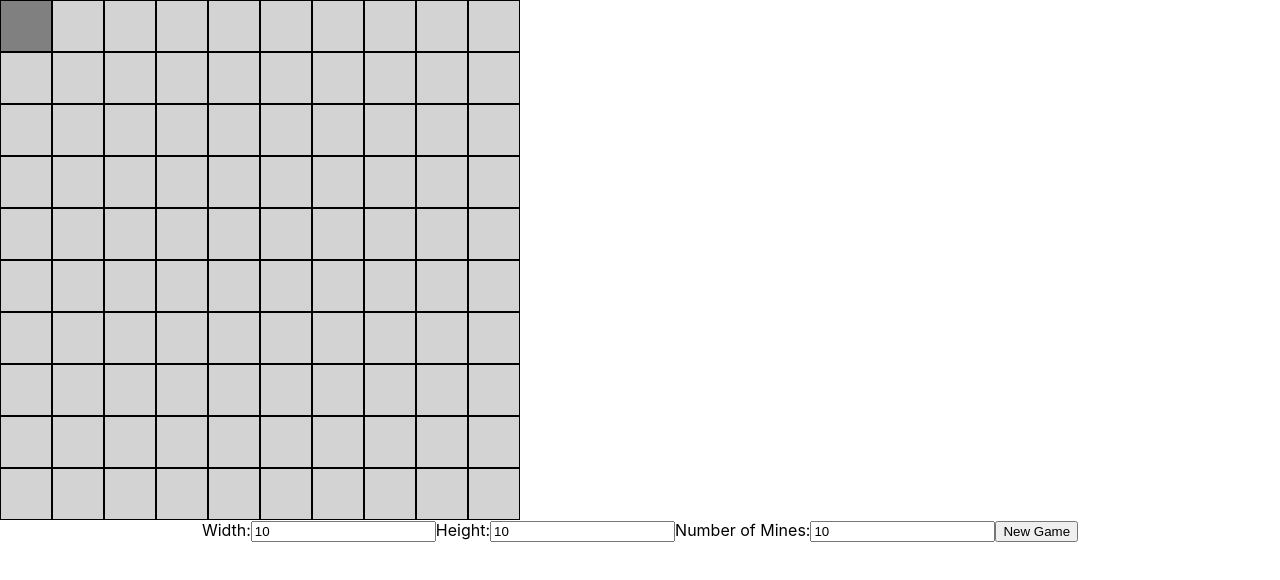
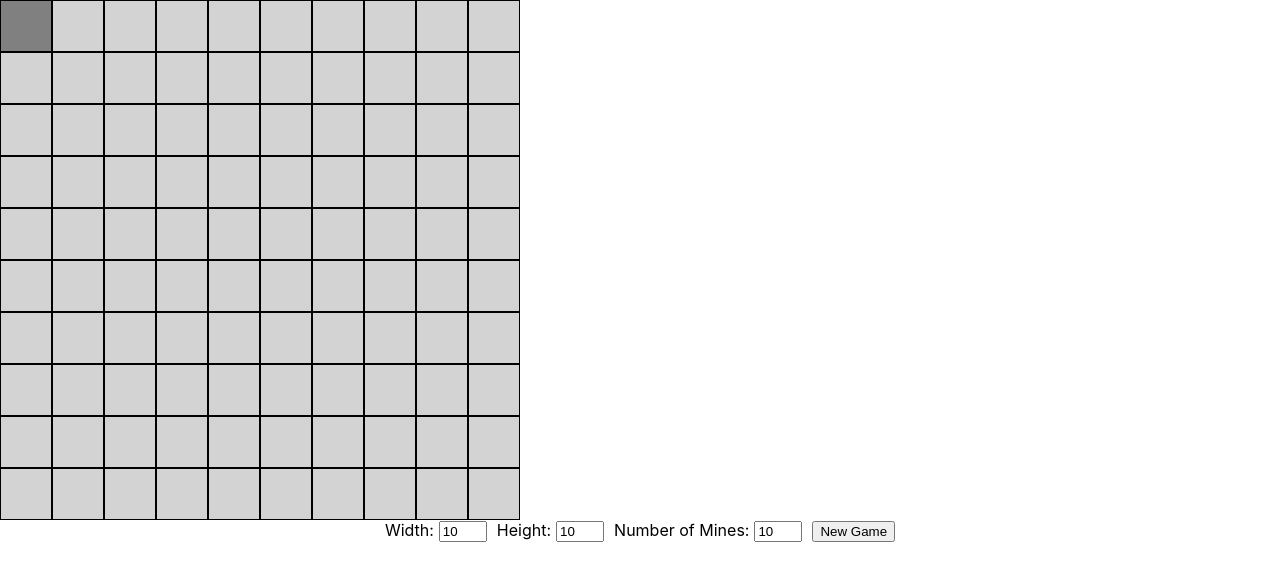
Before and after one commit to AaronE314/MineSweeper, a React (Create React App) app: page / in a window 1280 px wide. Shown: the top 580 px of the page. Built offline with nearby package versions, Linux system fonts and the light colour scheme.

Commit message:
Fixed bug with double click revealing a bomb but not ending the game

```diff
--- a/src/Components/Board.tsx
+++ b/src/Components/Board.tsx
@@ -144,6 +144,10 @@ const Board = ({
     const cell = newBoard[x][y];
     cell.state = State.REVEALED;
 
+    if (checkWinOrLoss(x, y, State.REVEALED)) {
+      return;
+    }
+
     if (!safe || (cell.value === 0 && !cell.isMine)) {
       if (!safe) {
         let flagCount = 0;
--- a/src/Components/Controls.tsx
+++ b/src/Components/Controls.tsx
@@ -1,4 +1,5 @@
 import React, { useState } from "react";
+import "../Styles/Controls.css";
 
 interface Props {
   newGame: Function;
@@ -11,16 +12,30 @@ const Controls = ({ newGame }: Props) => {
 
   return (
     <div>
+      <span>
         Width:
-      <input type="number" value={x} onChange={(e) => setX(+e.target.value)} />
+        <input
+          type="number"
+          value={x}
+          onChange={(e) => setX(+e.target.value)}
+        />
+      </span>
+      <span>
         Height:
-      <input type="number" value={y} onChange={(e) => setY(+e.target.value)} />
+        <input
+          type="number"
+          value={y}
+          onChange={(e) => setY(+e.target.value)}
+        />
+      </span>
+      <span>
         Number of Mines:
         <input
           type="number"
           value={mines}
           onChange={(e) => setMines(+e.target.value)}
         />
+      </span>
       <button onClick={() => newGame(x, y, mines)}>New Game</button>
     </div>
   );
--- /dev/null
+++ b/src/Styles/Controls.css
@@ -0,0 +1,5 @@
+
+input {
+    width: 40px;
+    margin: 0 10px 0 5px;
+}
```
Lines whose indentation alone changed are shown as unchanged.
